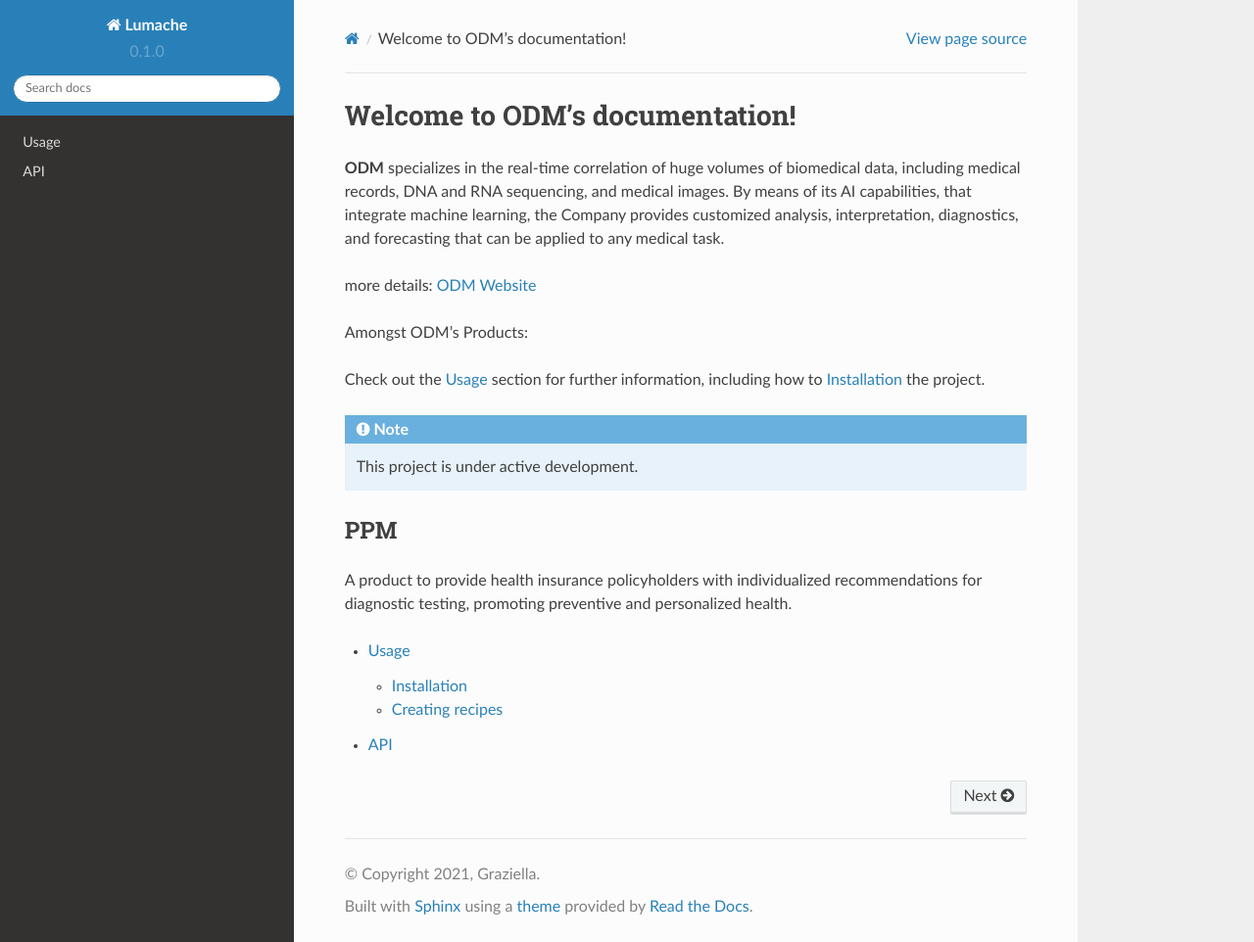
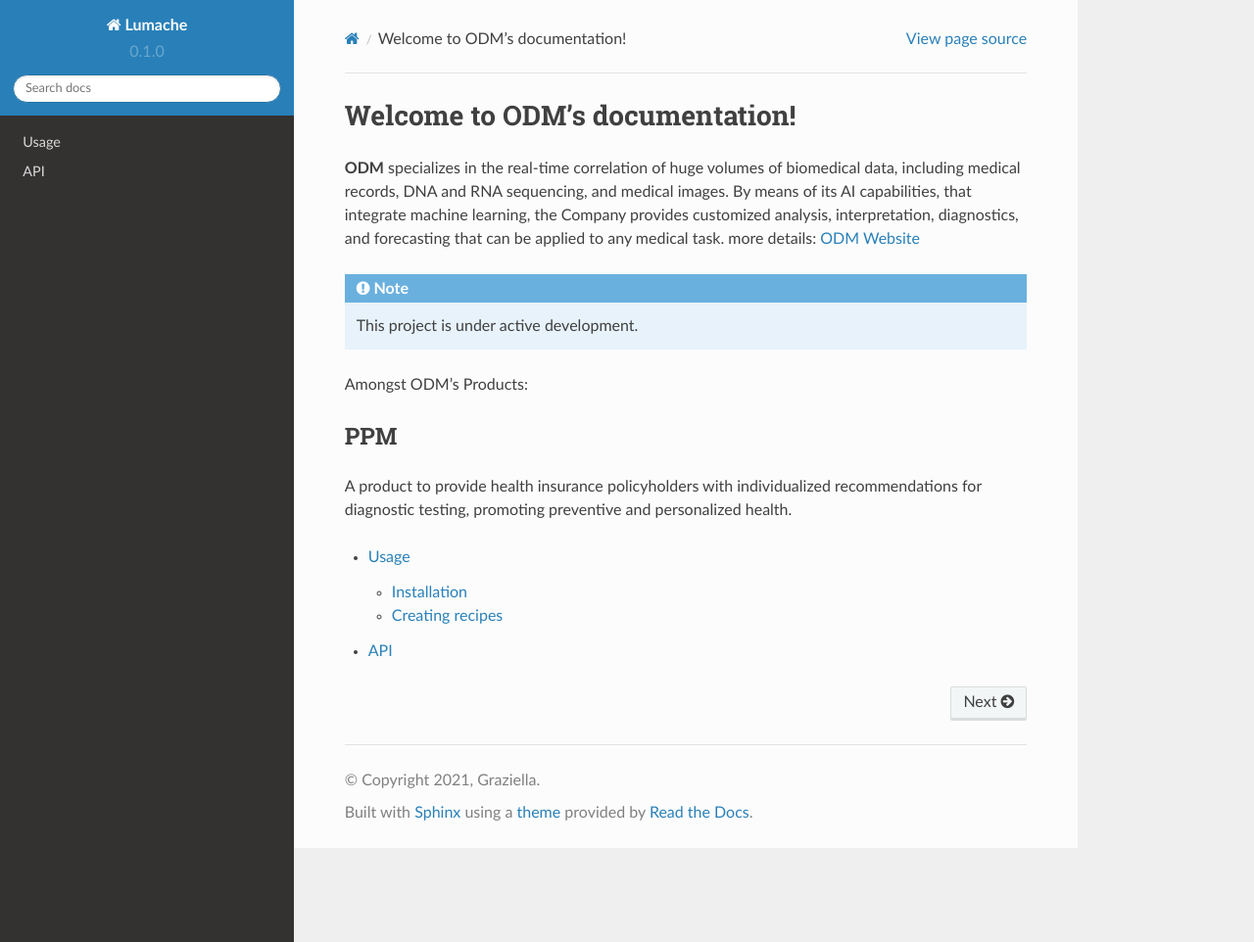
Before and after one commit to od-machine/machine-documentation, a Sphinx documentation site: the page built from docs/source/index.rst, in a window 1280 px wide and 962 px high. Shown: the whole window at 98% size. Built offline with Sphinx 7.4.7 and the Read the Docs theme 2.0.0, drawn with Linux system fonts in a browser that asks for light colours.

Commit message:
Update index.rst

```diff
--- a/docs/source/index.rst
+++ b/docs/source/index.rst
@@ -2,17 +2,15 @@
 ===================================
 
 **ODM** specializes in the real-time correlation of huge volumes of biomedical data, including medical records, DNA and RNA sequencing, and medical images. By means of its AI capabilities, that integrate machine learning, the Company provides customized analysis, interpretation, diagnostics, and forecasting that can be applied to any medical task.
-
 more details: `ODM Website <https://www.odmachine.com/>`_
 
-Amongst ODM's Products:
-
-Check out the :doc:`usage` section for further information, including
-how to :ref:`installation` the project.
 
 .. note::
 
    This project is under active development.
+
+
+Amongst ODM’s Products:
 
 PPM
 --------
```
